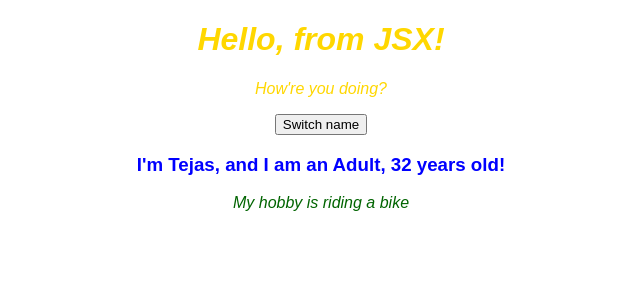
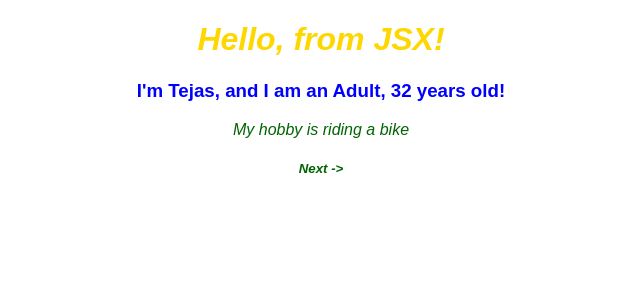
Before and after one commit to tpendse/react-sandbox, a React (Create React App) app in the folder myapp/: page / in a window 1280 px wide. Shown: the top 300 px of the page, without its empty margins (319-959 px from the left). Built offline with nearby package versions, Linux system fonts and the light colour scheme.

Commit message:
pass click handler to functional component

```diff
--- a/myapp/src/App.js
+++ b/myapp/src/App.js
@@ -25,11 +25,12 @@ class App extends Component {
     return (
       <div className="App">
         <h1>Hello, from JSX!</h1>
-        <p>How're you doing?</p>
-
-        <button onClick={this.switchNameHandler}>Switch name</button>
-
-        <Person name={this.state.name} age={this.state.age}>My hobby is {this.state.hobbies}</Person>
+        <Person
+          name={this.state.name}
+          age={this.state.age}
+          clickHandler={this.switchNameHandler}>
+            My hobby is {this.state.hobbies}
+          </Person>
 
       </div>
     );
--- a/myapp/src/Person/Person.js
+++ b/myapp/src/Person/Person.js
@@ -8,6 +8,7 @@ const person = (props) => {
         <div>
             <h3 className={css_class}>I'm {props.name}, and I am {is_child ? "a" : "an"} {label}, {props.age} years old!</h3>
             <p className="Hobbies">{props.children}</p>
+            <h5 onClick={props.clickHandler} className="Hobbies">Next -></h5>
         </div>
     );
 }
```
